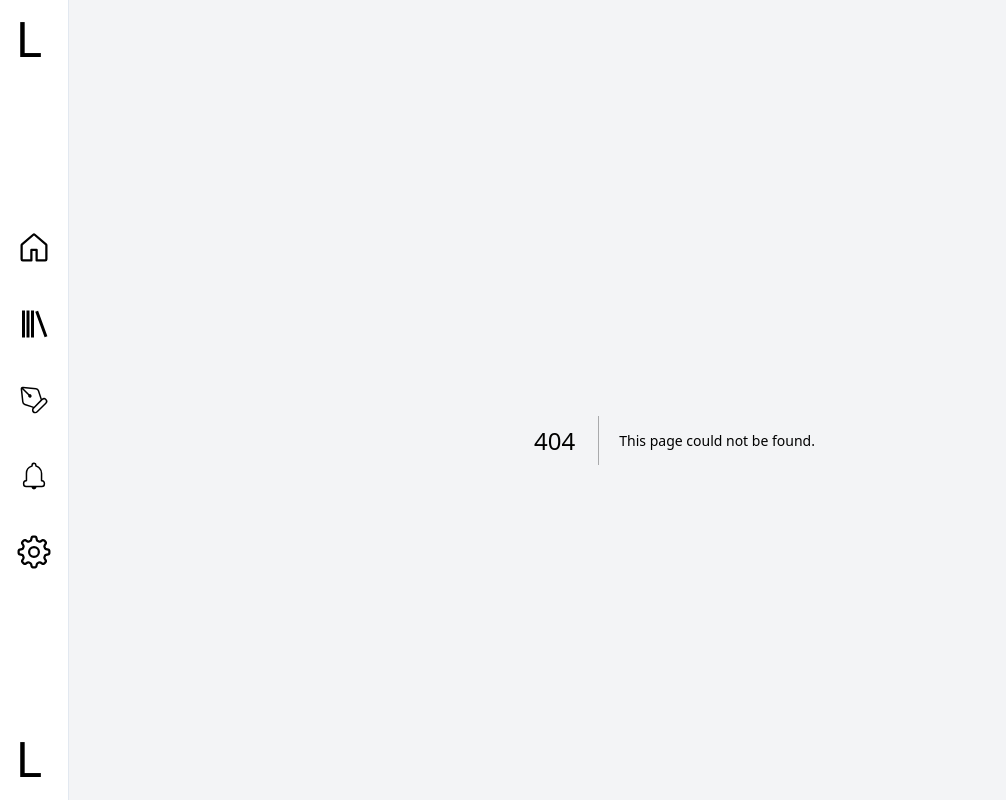
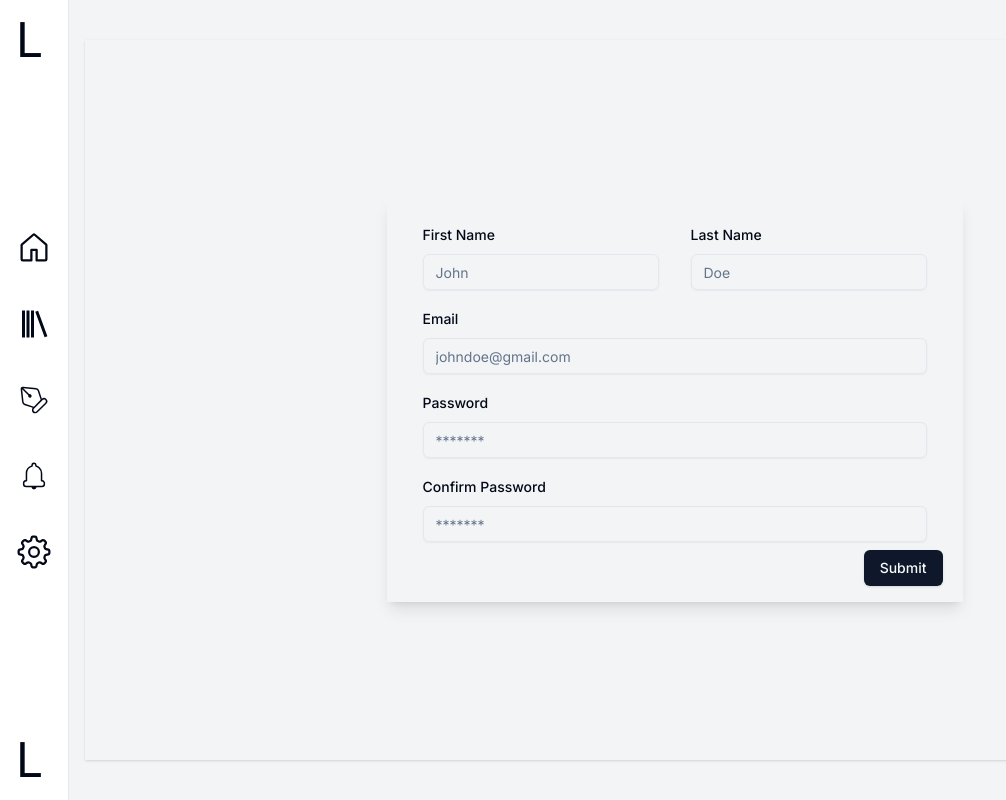
Before and after one commit to adarshkunwar/e-book, a Next.js app: page /register in a window 1280 px wide. Before the commit this address had no page. Shown: the whole page, without its empty margins (0-1006 px from the left). Built offline with nearby package versions, Linux system fonts and the light colour scheme.

Commit message:
Signup UI

```diff
--- /dev/null
+++ b/src/app/(auth)/layout.tsx
@@ -0,0 +1,33 @@
+import type { Metadata } from "next";
+import Image from "next/image";
+
+export const metadata: Metadata = {
+  title: "Create Next App",
+  description: "Generated by create next app",
+};
+
+export default function RootLayout({
+  children,
+}: Readonly<{
+  children: React.ReactNode;
+}>) {
+  return (
+    <div className="h-full divide-x">
+      {/* <div className="px-4 py-4 col-span-8"> */}
+      {/*   <Image */}
+      {/*     src={ */}
+      {/*       "https://images.unsplash.com/photo-1521056787327-165dc2a32836?q=80&w=1925&auto=format&fit=crop&ixlib=rb-4.0.3&ixid=M3wxMjA3fDB8MHxwaG90by1wYWdlfHx8fGVufDB8fHx8fA%3D%3D" */}
+      {/*     } */}
+      {/*     width={1925} */}
+      {/*     height={1083} */}
+      {/*     alt="Unsplash" */}
+      {/*   /> */}
+      {/* </div> */}
+      <div className="w-full h-full relative shadow overflow-x-hidden px-4 py-10 ">
+        <div className="absolute left-1/2 top-1/2 -translate-x-1/2 -translate-y-1/2 shadow-lg px-5 py-4">
+          {children}
+        </div>
+      </div>
+    </div>
+  );
+}
--- /dev/null
+++ b/src/app/(auth)/register/page.tsx
@@ -0,0 +1,106 @@
+"use client";
+import { zodResolver } from "@hookform/resolvers/zod";
+import { useForm } from "react-hook-form";
+import { Button } from "@/components/ui/button";
+import {
+  Form,
+  FormControl,
+  FormDescription,
+  FormField,
+  FormItem,
+  FormLabel,
+  FormMessage,
+} from "@/components/ui/form";
+import { Input } from "@/components/ui/input";
+import toast from "react-hot-toast";
+import {
+  registerFormSchema,
+  RegisterFormDefaultValue,
+  RegisterFormField,
+  TRegiserFormSchema,
+} from "@/model/register.model";
+
+export default function SignIn() {
+  return <InputForm />;
+}
+
+const InputForm = () => {
+  const form = useForm<TRegiserFormSchema>({
+    resolver: zodResolver(registerFormSchema),
+    defaultValues: RegisterFormDefaultValue,
+  });
+
+  async function onSubmit(data: TRegiserFormSchema) {
+    if (data.password !== data.confirmPassword) {
+      toast.error("Password and confirm password do not match");
+      throw new Error("Password and confirm password do not match");
+    }
+
+    const finalData = {
+      firstName: data.firstName,
+      lastName: data.lastName,
+      email: data.email,
+      password: data.password,
+    };
+    try {
+      const response = await fetch("http://localhost:3000/api/auth/signup", {
+        method: "POST",
+        headers: {
+          "Content-Type": "application/json",
+        },
+        body: JSON.stringify(finalData),
+      });
+
+      if (!response.ok) {
+        throw new Error("Failed to sign up");
+      }
+
+      toast.success("Signed up successfully!");
+    } catch (error) {
+      toast.error("This didn't work.");
+    }
+  }
+
+  return (
+    <Form {...form}>
+      <form
+        onSubmit={form.handleSubmit(onSubmit)}
+        className="w-full grid grid-cols-12"
+      >
+        {RegisterFormField.map((formField, index) => (
+          <FormField
+            key={index}
+            control={form.control}
+            name={formField.name}
+            render={({ field, fieldState }) => (
+              <FormItem
+                className={`${
+                  formField.width === "full" && "col-span-12"
+                } ${formField.width === "half" && "col-span-6"} ${
+                  formField.width === "third" && "col-span-4"
+                } px-4 py-2`}
+              >
+                <FormLabel>{formField.label}</FormLabel>
+                <FormControl>
+                  <Input
+                    type={formField.type}
+                    placeholder={formField.placeholder}
+                    required={formField.required}
+                    aria-label={formField.label}
+                    {...field}
+                  />
+                </FormControl>
+                <FormMessage />
+              </FormItem>
+            )}
+          />
+        ))}
+        <div className="col-span-12 flex justify-end">
+          <Button type="submit" className="px-4 py-2">
+            Submit
+          </Button>
+        </div>
+      </form>
+    </Form>
+  );
+};
```
